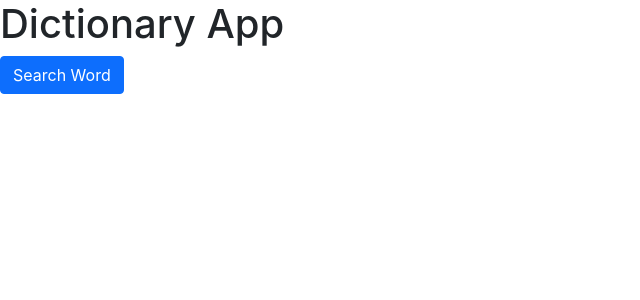
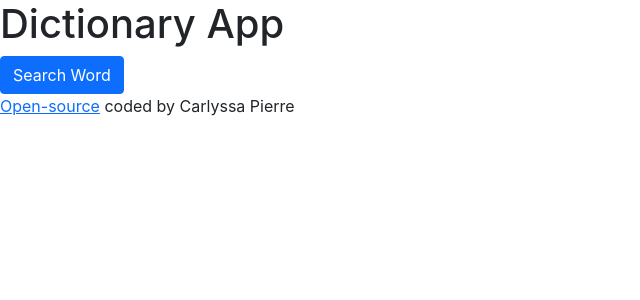
Before and after one commit to CarlyssaCodes/react-dictionary-app, a React (Create React App) app: page / in a window 1280 px wide. Shown: the top 300 px of the page, without its empty margins (0-640 px from the left). Built offline with nearby package versions, Linux system fonts and the light colour scheme.

Commit message:
repository linked

```diff
--- a/src/App.js
+++ b/src/App.js
@@ -5,6 +5,12 @@
     <div>
       <h1>Dictionary App</h1>
       <button className="btn btn-primary">Search Word</button>
+      <footer>
+        <a href="https://github.com/CarlyssaCodes/react-weather-app">
+          Open-source
+        </a>{" "}
+        coded by Carlyssa Pierre
+      </footer>
     </div>
   );
 }
```
